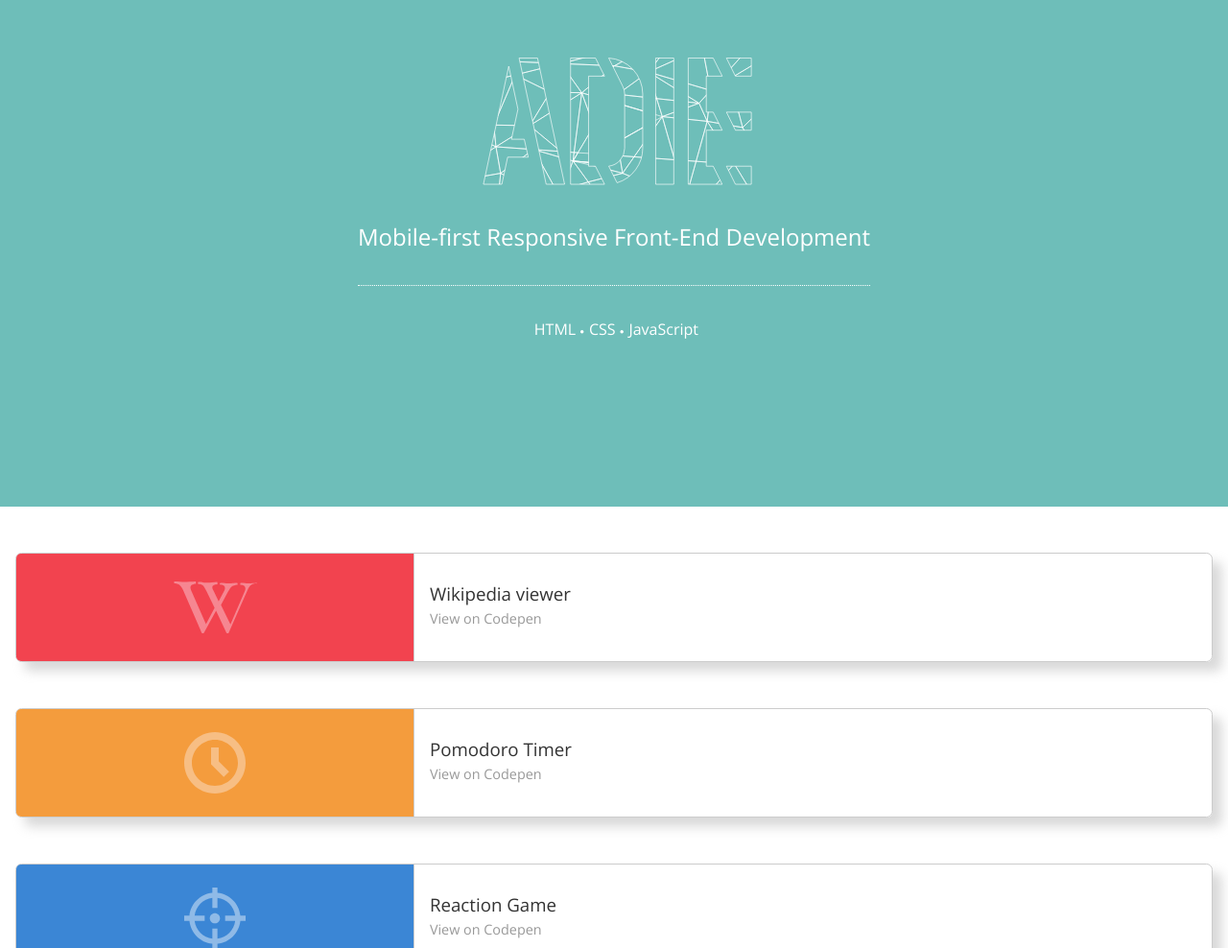
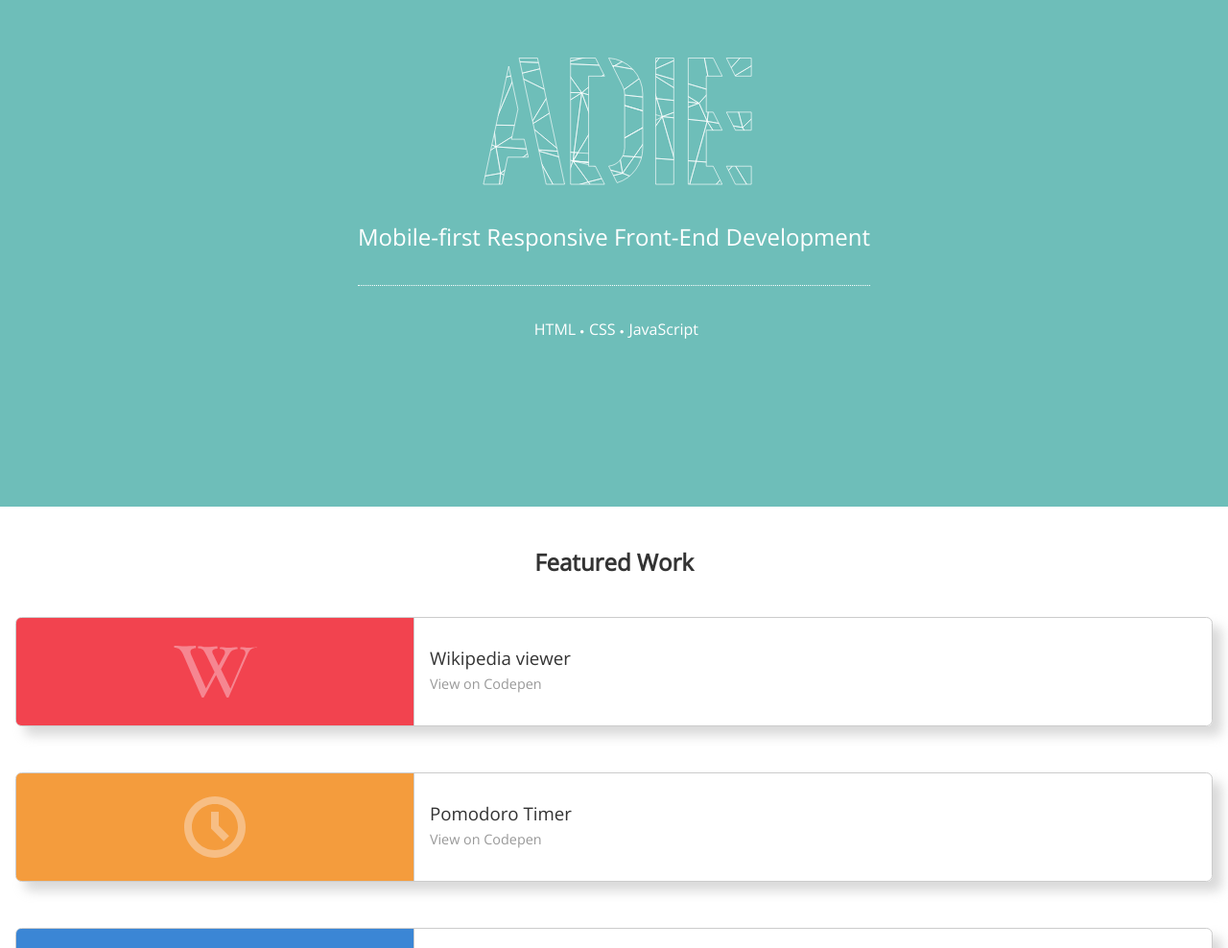
Before and after one commit to adieCodes/personalSite, a website: page index.html in a window 1280 px wide. Shown: the part 112-1100 px from the top of the page at 96% size. Drawn offline with nearby package versions, Linux system fonts and the light colour scheme.

Commit message:
style: Show .featured-work h2

```diff
--- a/index.html
+++ b/index.html
@@ -27,7 +27,7 @@
   <main>
     <section class="featured-work">
       <div class="container">
-        <h2 class="col-12 hide">Featured Work</h2>
+        <h2 class="col-12 featured-work__header">Featured Work</h2>
         <div class="col-4 project project-wikipedia">
           <a href="http://codepen.io/adie_codes/pen/aNXyap" class="project__link">
             <div class="project__image"></div>
```
